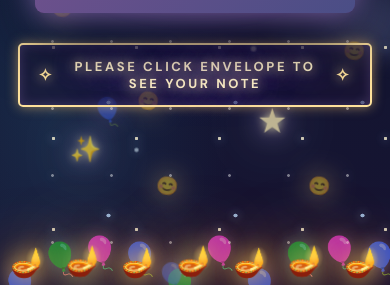
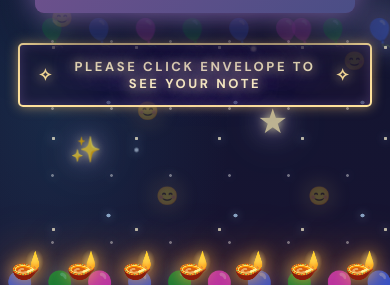
Before and after one commit to kkumar19961223/BirthdayCelebration, a plain HTML site: page index.html in a window 390 px wide. Shown: the part 559-844 px from the top of the page. Drawn offline with nearby package versions, Linux system fonts and the light colour scheme.

Commit message:
Stabilize mobile background decorations

```diff
--- a/styles.css
+++ b/styles.css
@@ -536,3 +536,36 @@ button, .surprise-button { touch-action: manipulation; }
   .envelope-screen { justify-content: flex-start; }
   .hero { min-height: 600px; }
 }
+
+/* Keep the decorative backdrop visually steady on touch devices. */
+@media (max-width: 700px), (hover: none) and (pointer: coarse) {
+  .sky { isolation: isolate; }
+  .hang,
+  .stars,
+  .stars::after,
+  .bottom-balloons span,
+  .party-balloons span,
+  .night-sparkles span,
+  .note-stars span,
+  .smiley-stars span,
+  .diya-row span {
+    animation: none !important;
+  }
+  .hang { transform: none; }
+  .stars { opacity: .7; }
+  .stars::after { opacity: .8; }
+  .bottom-balloons span { translate: none; }
+  .bottom-balloons span:nth-child(2n),
+  .bottom-balloons span:nth-child(3n) { transform: none; }
+  .party-balloons span {
+    bottom: auto;
+    top: 17%;
+    opacity: .55;
+    transform: none;
+  }
+  .party-balloons span:nth-child(even) { top: 68%; }
+  .night-sparkles span,
+  .note-stars span,
+  .smiley-stars span { transform: none; }
+  .diya-row span { transform: none; }
+}
```
